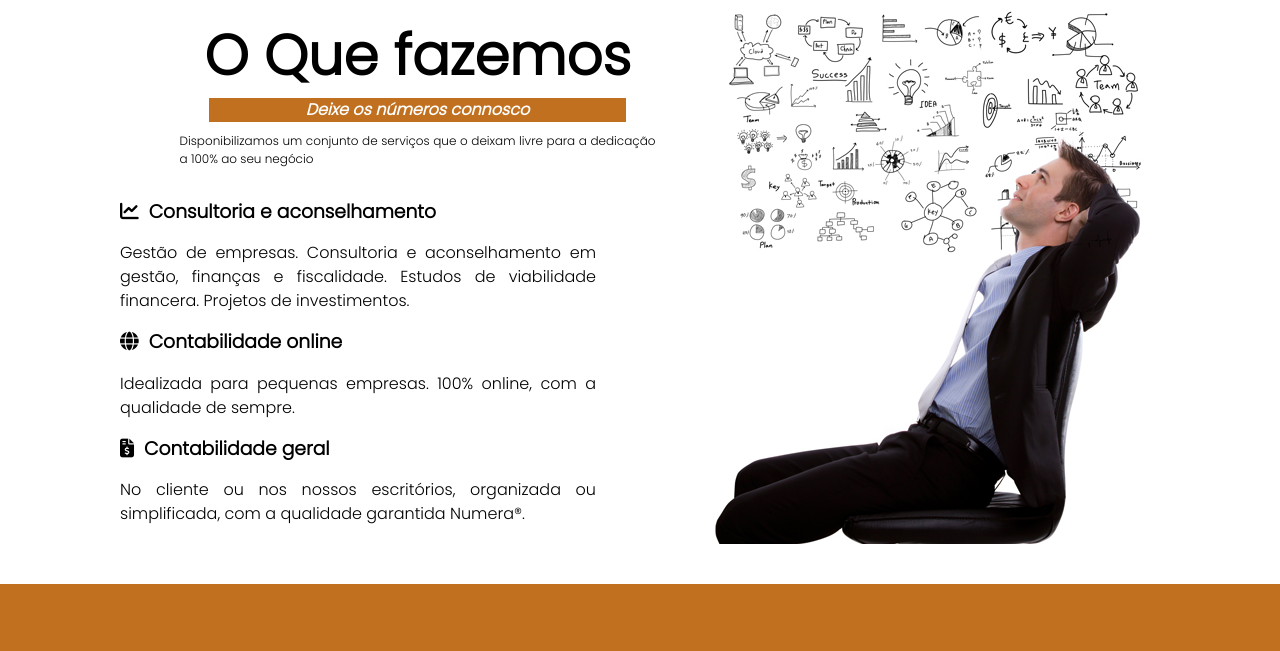
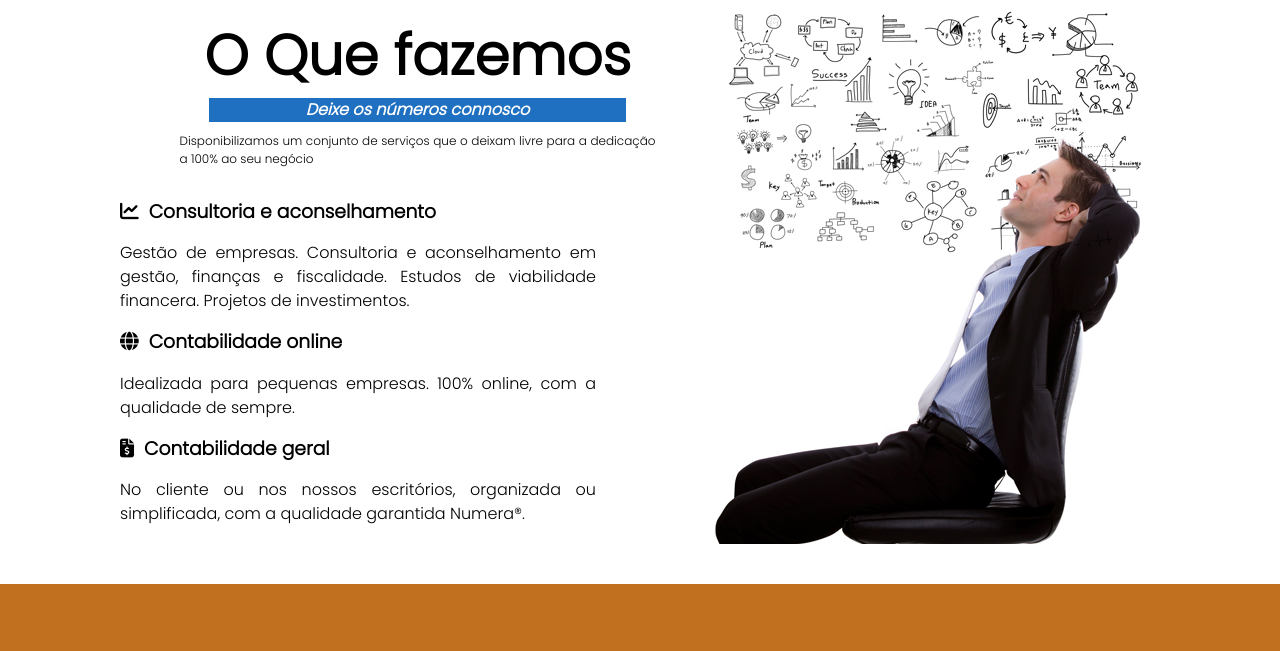
Before and after one commit to JorgeNevesFreitas/landingpage, a plain HTML site: page index.html in a window 1280 px wide. Shown: the part 79-730 px from the top of the page. Drawn offline with Linux system fonts and the light colour scheme.

Commit message:
header h3 contrast

```diff
--- a/style.css
+++ b/style.css
@@ -68,7 +68,7 @@ ul {
 
 .features-title h3 {
     text-align: center;
-    background-color: #c1701f;
+    background-color: #1F70C1;
     color: white;
     width: 70%;
     margin: 0 auto;
```
